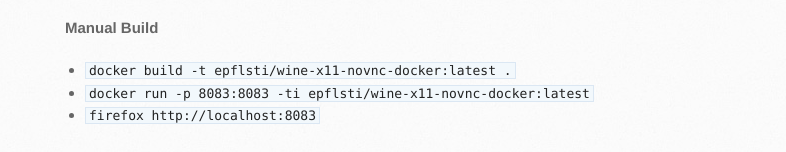
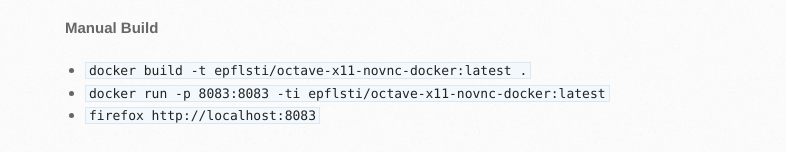
Before and after one commit to ponsfrilus/octave-x11-novnc-docker, a plain HTML site: page index.html in a window 1280 px wide. Shown: the part 2645-2797 px from the top of the page, without its empty margins (105-891 px from the left). Drawn offline with Linux system fonts and the light colour scheme.

Commit message:
Update index.html

```diff
--- a/index.html
+++ b/index.html
@@ -102,8 +102,8 @@
         <p>
           <strong>Manual Build</strong><br />
           <ul>
-            <li><code>docker build -t epflsti/wine-x11-novnc-docker:latest .</code></li>
-            <li><code>docker run -p 8083:8083 -ti epflsti/wine-x11-novnc-docker:latest</code></li>
+            <li><code>docker build -t epflsti/octave-x11-novnc-docker:latest .</code></li>
+            <li><code>docker run -p 8083:8083 -ti epflsti/octave-x11-novnc-docker:latest</code></li>
             <li><code>firefox http://localhost:8083</code></li>
           </ul>
         </p>
```
